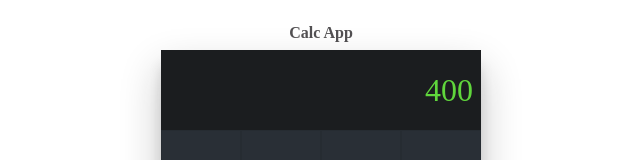
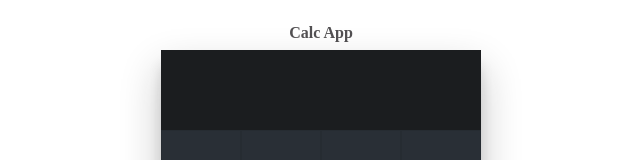
Before and after one commit to blackoutESP/react-calculator-app, a React (Create React App) app: page / in a window 1280 px wide. Shown: the top 160 px of the page, without its empty margins (319-959 px from the left). Built offline with nearby package versions, Linux system fonts and the light colour scheme.

Commit message:
customHook call fixed. ToDO: fix setState after each math operation is finished

```diff
--- a/src/App.jsx
+++ b/src/App.jsx
@@ -38,55 +38,6 @@ const Result = () => {
     Generación de la función del componente Clear, para borrar la memoria de la calculadora.
 */
 
-const clearHookWrapper = ({ state, setState }) => {
-    console.log("clearHookWrapper: ");
-    const ClearHook = (state, setState) => {
-        console.log(state);
-        console.log(setState);
-        const stateRef = useRef(state);
-        console.log(stateRef);
-        useEffect(() => {
-            stateRef.current = state;
-        });
-        useEffect(() => {
-            console.log("useEffect: ");
-            /* stateRef.current.result = [""];
-                stateRef.current.secondNumber = [""];
-                stateRef.current.mathOp = "";
-                console.log(stateRef.current); */
-            setState({
-                ...state,
-                result: state.result,
-                secondNumber: state.secondNumber,
-                mathOp: state.mathOp,
-            });
-        }, []);
-    };
-};
-
-const Clear = (value) => {
-    const stateRef = useRef(value.value.state);
-    console.log(stateRef);
-    const useClearHook = () => {
-        useEffect(() => {
-            console.log("useEffect: ");
-            stateRef.current = value.value.state;
-            stateRef.current.result = [""];
-            stateRef.current.secondNumber = [""];
-            stateRef.current.mathOp = "";
-            console.log(stateRef.current);
-            value.value.setState({
-                ...stateRef.current,
-                result: stateRef.current.result,
-                secondNumber: stateRef.current.secondNumber,
-                mathOp: stateRef.current.mathOp,
-            });
-        }, [stateRef.current]);
-    };
-
-    return <button onClick={useClearHook}>Clear</button>;
-};
-
 const ResultContext = createContext();
 
 /*
@@ -98,6 +49,37 @@ const App = () => {
         result: [400],
         secondNumber: [5],
     });
+
+    const [callbackSetup, setCallbackSetup] = useState(false);
+
+    const stateRef = useRef(state);
+
+    const useClearHook = () => {
+        useEffect(() => {
+            if (!callbackSetup) {
+                setCallbackSetup(true);
+                console.log("useEffect: ");
+                /* stateRef.current = state;
+                stateRef.current.result = [""];
+                stateRef.current.secondNumber = [""];
+                stateRef.current.mathOp = ""; */
+                console.log(stateRef.current);
+                setState({
+                    ...stateRef.current,
+                    result: [""],
+                    secondNumber: [""],
+                    mathOp: "",
+                });
+            }
+        }, []);
+        console.log(state);
+    };
+
+    const useClear = useClearHook();
+
+    const Clear = (value) => {
+        return <button onClick={useClear}>Clear</button>;
+    };
 
     const clickHandlerFunction = (value) => {
         console.log("received: ", value);
```
